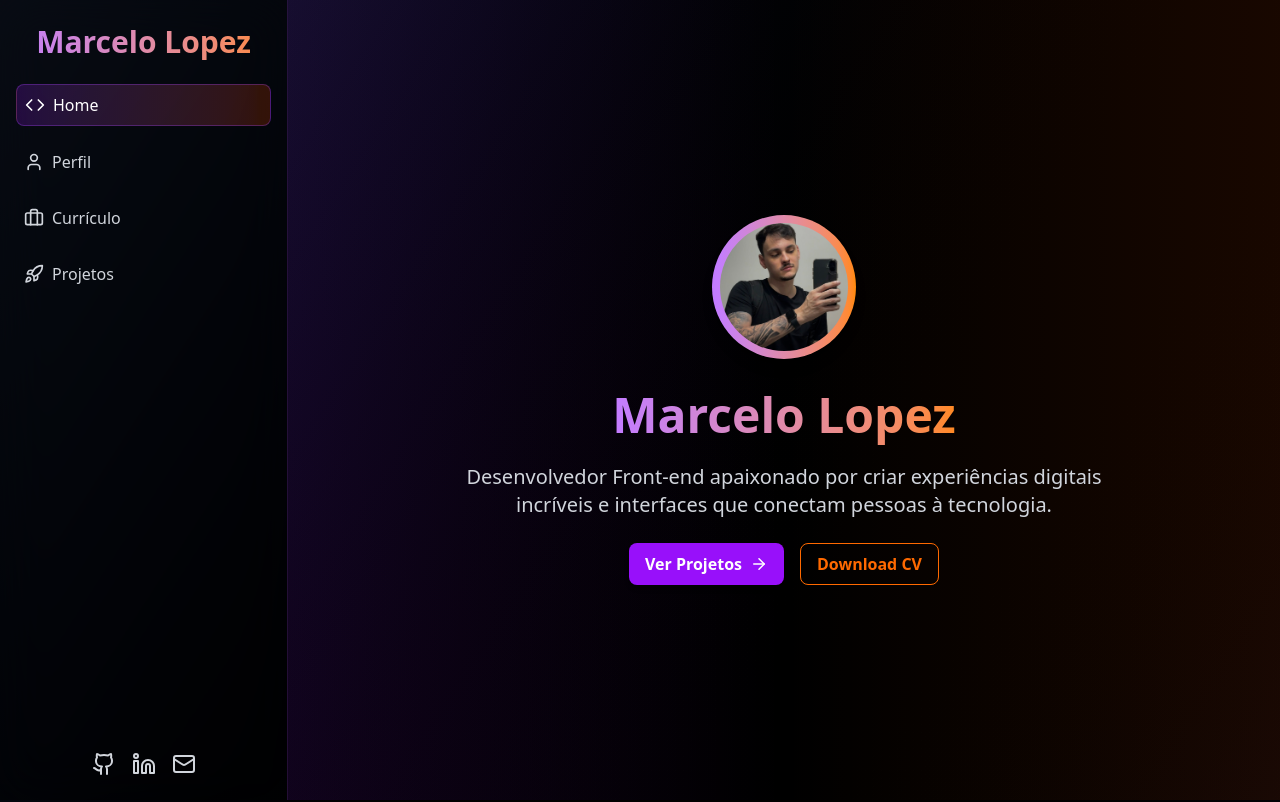
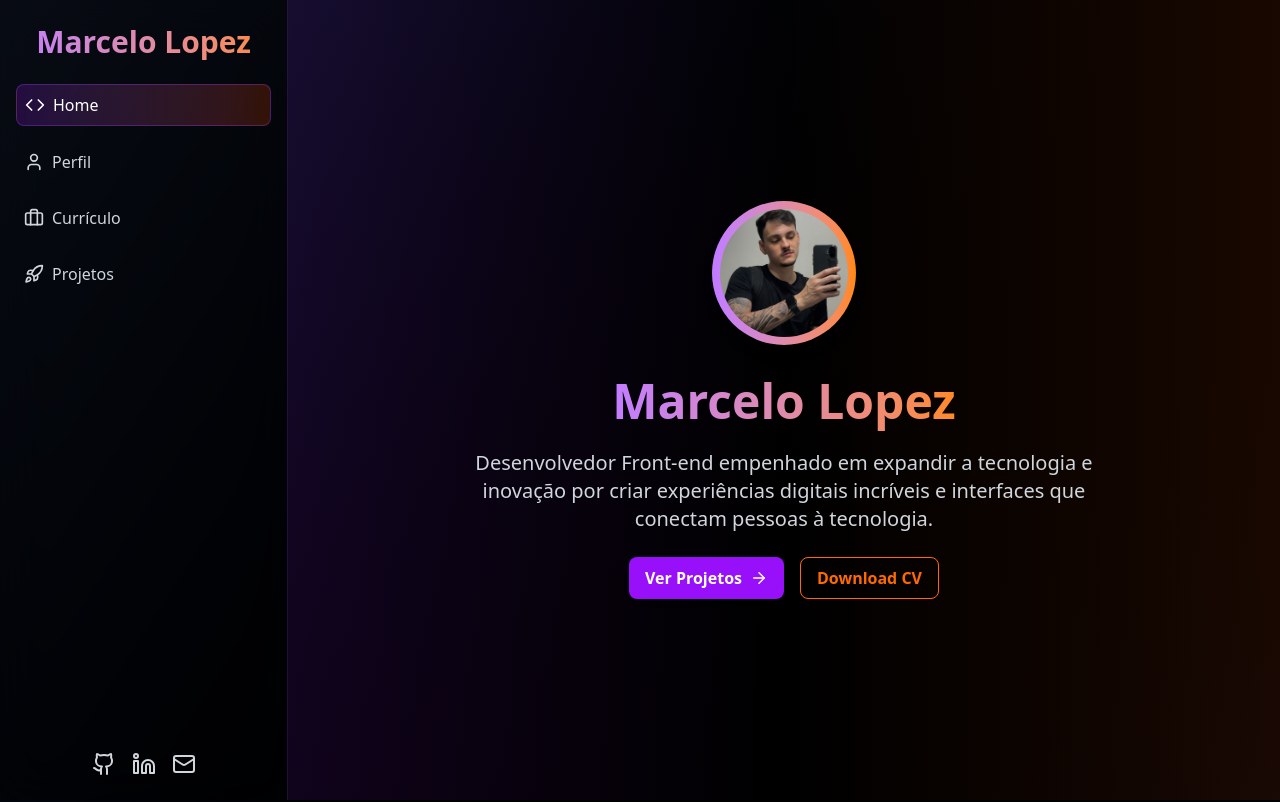
Before and after one commit to malopez23/marcelo-lopez, a React (Vite) app: page / in a window 1280 px wide. Shown: the top 802 px of the page. Built offline with nearby package versions, Linux system fonts and the light colour scheme; the HTML template or start-up script is replaced by a standard one.

Commit message:
fix: correção de texto home

```diff
--- a/src/pages/Home.jsx
+++ b/src/pages/Home.jsx
@@ -52,7 +52,7 @@ const Home = () => (
 				transition={{ duration: 0.5, delay: 0.4 }}
 				className="text-xl text-gray-300 mt-4 max-w-2xl mx-auto"
 			>
-				Desenvolvedor Front-end apaixonado por criar experiências digitais incríveis e interfaces que conectam pessoas
+				Desenvolvedor Front-end empenhado em expandir a tecnologia e inovação por criar experiências digitais incríveis e interfaces que conectam pessoas
 				à tecnologia.
 			</motion.p>
 			<motion.div
```
